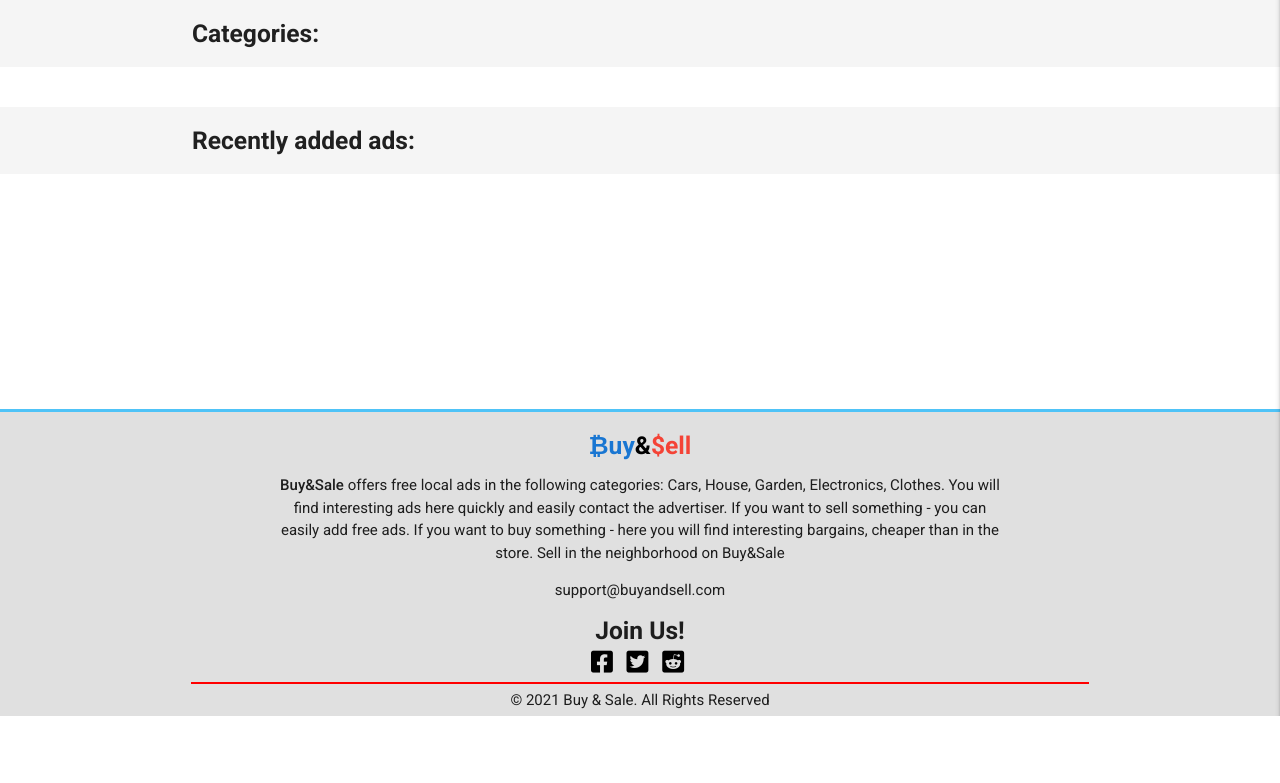
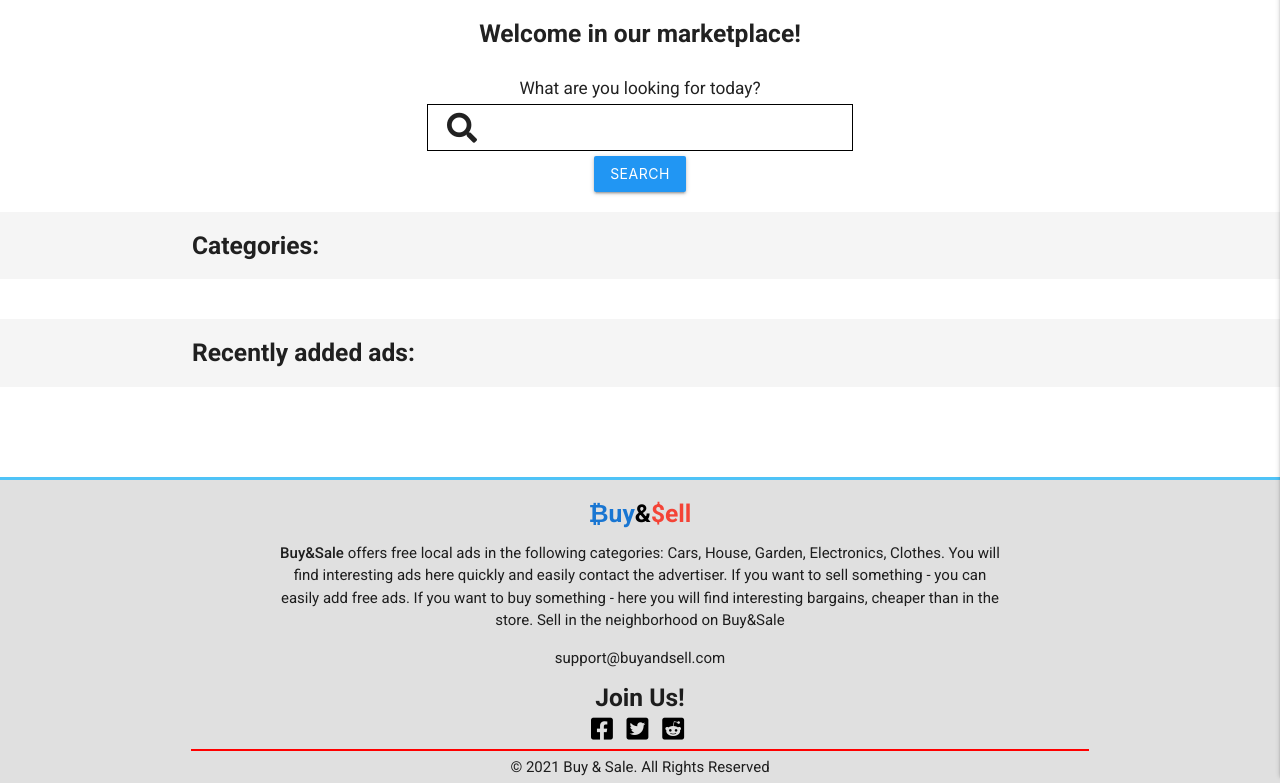
Before and after one commit to zokam1411/milestone-project-3, a Flask app: page / in a window 1280 px wide. Shown: the part 84-867 px from the top of the page. Before the commit the page ends 800 px from the top, so only its background shows below. Run offline with Flask 2, Linux system fonts and the light colour scheme; data that the repository does not hold is empty; some libraries are stand-ins or nearby versions.

Commit message:
Add search form

```diff
--- a/static/css/style.css
+++ b/static/css/style.css
@@ -100,6 +100,20 @@ hr {
 .footer-bottom p {
     padding-top: 5px;
     padding-bottom: 5px;
+}
+/* Search */
+.search-field {
+     border: 1px solid black;
+     margin-bottom: 5px;
+}
+
+#query {
+    margin-bottom: 0;
+    border-bottom: none;
+}
+
+.search-field .prefix.active {
+    color: #000;
 }
 
 /*------------------------------------------- ads.html */
--- a/templates/ads.html
+++ b/templates/ads.html
@@ -12,6 +12,26 @@
     {% endfor %}
     {% endif %}
     {% endwith %}
+</div>
+<!-- Search -->
+<div class="container">
+    <div class="row center-align">
+        <div class="col s12">
+            <h5>Welcome in our marketplace!</h5>
+            <h6>What are you looking for today?</h6>
+        </div>
+        <form class="col s12 m6 offset-m3">
+            <div class="row">
+                <div class="search-field input-field col s12 mt-0 mb-0">
+                    <i class="fas fa-search prefix"></i>
+                    <input class="mb-0" type="text" name="query" id="query">
+                </div>
+                <div class="col s12">
+                    <button type="submit" class="btn blue">Search</button>
+                </div>
+            </div>
+        </form>
+    </div>
 </div>
 <!-- Categories -->
 <div class="grey lighten-4 ">
```
